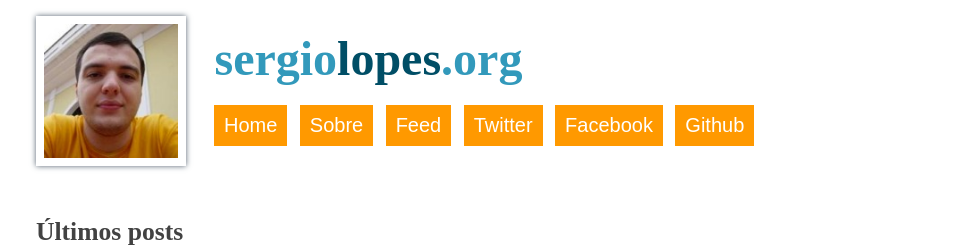
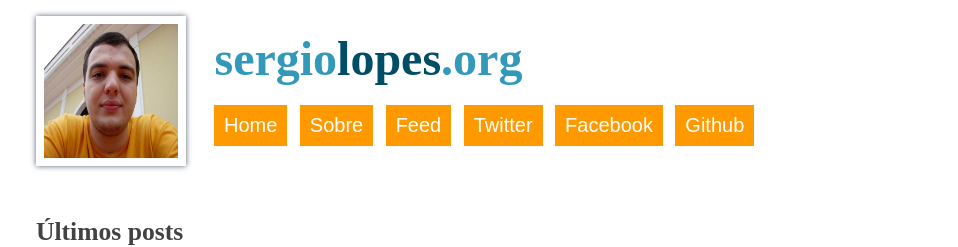
Before and after one commit to robersonupc/blog, a Jekyll site: the page built from index.html, in a window 1280 px wide. Shown: the top 247 px of the page, without its empty margins (154-1112 px from the left). Built offline with Jekyll 4.4.1, drawn with Linux system fonts in a browser that asks for light colours.

Commit message:
relayout: nova foto com mais resolucao

```diff
--- a/_layouts/blog.html
+++ b/_layouts/blog.html
@@ -4,7 +4,7 @@ pagetype: blog
 ---
 <header>
 	<a href="/">
-		<img src="/img/base/foto.jpg" alt="Sérgio Lopes">
+		<img src="/img/base/sergiolopes.jpg" alt="Foto de Sérgio Lopes">
 	</a>
 	<div>
 		<a href="/">
```
Also changed, not shown: img/base/foto.jpg (deleted), img/base/sergiolopes.jpg (added).
